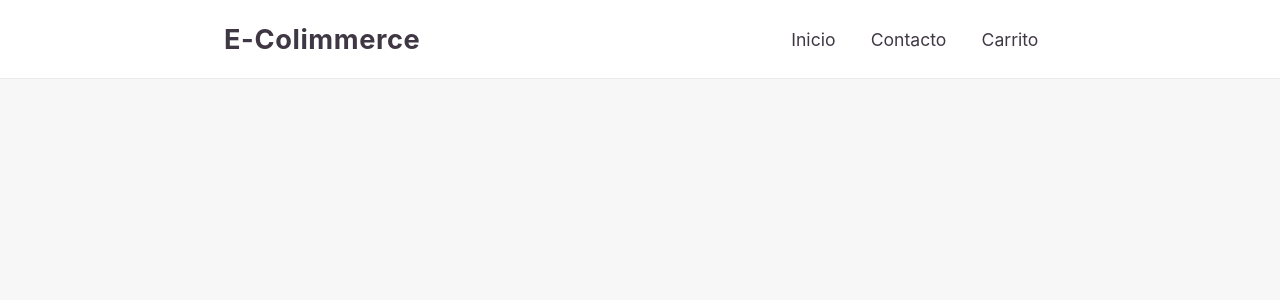
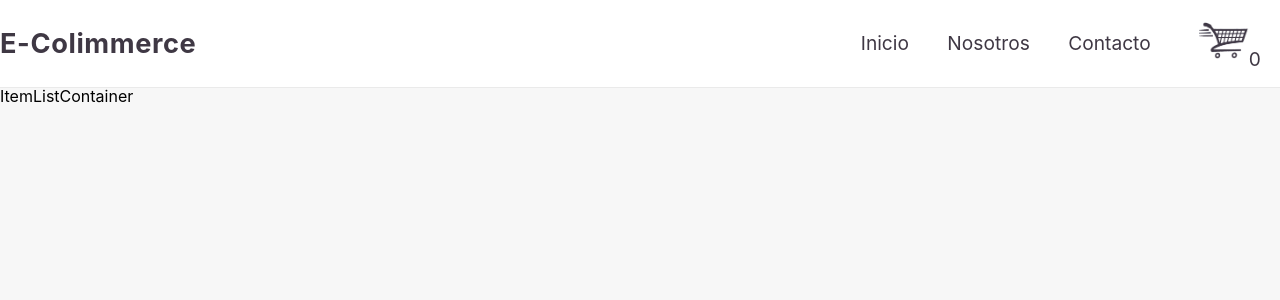
Before and after one commit to coliTNE/E-Commerce-React, a React (Create React App) app: page / in a window 1280 px wide. Shown: the top 300 px of the page. Built offline with nearby package versions, Linux system fonts and the light colour scheme.

Commit message:
new icon and first css aproaching

```diff
--- a/src/App.js
+++ b/src/App.js
@@ -1,14 +1,12 @@
+import ItemListContainer from './components/ItemListContainer';
 import NavBar from './components/NavBar';
-
-const position = {
-  zero: 0,
-}
 
 function App() {
   return (
-    <div style={{ backgroundColor: "#F7F7F7", height: "110vh" }}>
-      <header style={{ width: "100%", position: "fixed", left: position.zero, top: position.zero, backgroundColor: "#fff", borderBottom: "solid 1px #EAEAEA" }}><NavBar /></header>
-    </div>
+    <>
+      <header><NavBar /></header>
+      <body><ItemListContainer /></body>
+    </>
   );
 }
 
--- /dev/null
+++ b/src/components/CardsWidget.jsx
@@ -0,0 +1,9 @@
+import React from 'react'
+import ShoppingCartImage from '../Images/carritovector.png'
+
+export default function CardsWidget() {
+    let shoppingCart = 0
+  return (
+    <div><img src={ShoppingCartImage} alt="carritoMarron" className="nav__img"/>{shoppingCart}</div>
+  )
+}
--- /dev/null
+++ b/src/components/ItemListContainer.jsx
@@ -0,0 +1,7 @@
+import React from 'react'
+
+export default function ItemListContainer() {
+  return (
+    <div>ItemListContainer</div>
+  )
+}
--- a/src/components/NavBar.jsx
+++ b/src/components/NavBar.jsx
@@ -1,19 +1,15 @@
-const styles = {
-    flex: "flex",
-    spaceB: "space-between",
-    center: "center",
-    liPadding: "0 1em",
-    liSize: "1.1rem"
-}
+import CardsWidget from "./CardsWidget";
+
 
 function NavBar() {
     return (
-        <nav style={{ width: "65%", margin: "0 auto", display: styles.flex, color: "#3F3844", justifyContent: styles.spaceB, alignItems: styles.center}}>
-            <h1 style={{fontSize: "1.7rem", letterSpacing: ".6px"}}>E-Colimmerce</h1>
-            <ul style={{listStyle: "none", display: styles.flex}}>
-                <a href="" style={{textDecoration: "none", color: "#3F3844"}}><li style={{padding: styles.liPadding, fontSize: styles.liSize}}>Inicio</li></a>
-                <a href="" style={{textDecoration: "none", color: "#3F3844"}}><li style={{padding: styles.liPadding, fontSize: styles.liSize}}>Contacto</li></a>
-                <a href="" style={{textDecoration: "none", color: "#3F3844"}}><li style={{padding: styles.liPadding, fontSize: styles.liSize}}>Carrito</li></a>
+        <nav className="nav">
+            <h1>E-Colimmerce</h1>
+            <ul className="nav__ul">
+                <a href=""><li className="nav__li">Inicio</li></a>
+                <a href=""><li className="nav__li">Nosotros</li></a>
+                <a href=""><li className="nav__li">Contacto</li></a>
+                <a href=""><li className="nav__li nav__li--img"><CardsWidget/></li></a>
             </ul>
         </nav>
     )
--- a/src/index.css
+++ b/src/index.css
@@ -1,13 +1,68 @@
 body {
   margin: 0;
+  margin-top: 86px;
   font-family: -apple-system, BlinkMacSystemFont, 'Segoe UI', 'Roboto', 'Oxygen',
     'Ubuntu', 'Cantarell', 'Fira Sans', 'Droid Sans', 'Helvetica Neue',
     sans-serif;
-  -webkit-font-smoothing: antialiased;
-  -moz-osx-font-smoothing: grayscale;
+  background-color: #F7F7F7;
+  height: 110vh;
+  box-sizing: border-box;
 }
 
-code {
-  font-family: source-code-pro, Menlo, Monaco, Consolas, 'Courier New',
-    monospace;
+img {
+  max-width: 100%;
 }
+
+header {
+  width: 100%;
+  position: fixed;
+  left: 0;
+  top: 0;
+  background-color: #fff;
+  border-bottom: solid 1px #EAEAEA;
+}
+
+.nav {
+  max-width: 1400px;
+  width: 100%;
+  margin: 0 auto;
+  display: flex;
+  color: #3F3844;
+  justify-content: space-between;
+  align-items: center;
+}
+
+.nav h1 {
+  font-size: 1.7rem;
+  letter-spacing: .6px;
+}
+
+.nav__ul {
+  display: flex;
+  position: relative;
+  list-style: none;
+  align-items: center;
+}
+
+.nav__ul a {
+  text-decoration: none;
+  color: #3F3844;
+  transition: color ease .4s;
+}
+
+.nav__ul a:hover {
+  color: #FA824C;
+}
+
+.nav__li {
+  padding: 0 1em;
+  font-size: 1.2rem;
+}
+
+.nav__img {
+  width: 50px;
+}
+
+.nav__li--img {
+  padding-left: 1.5em;
+}
```
Also changed, not shown: src/Images/carritovector.png (added).
